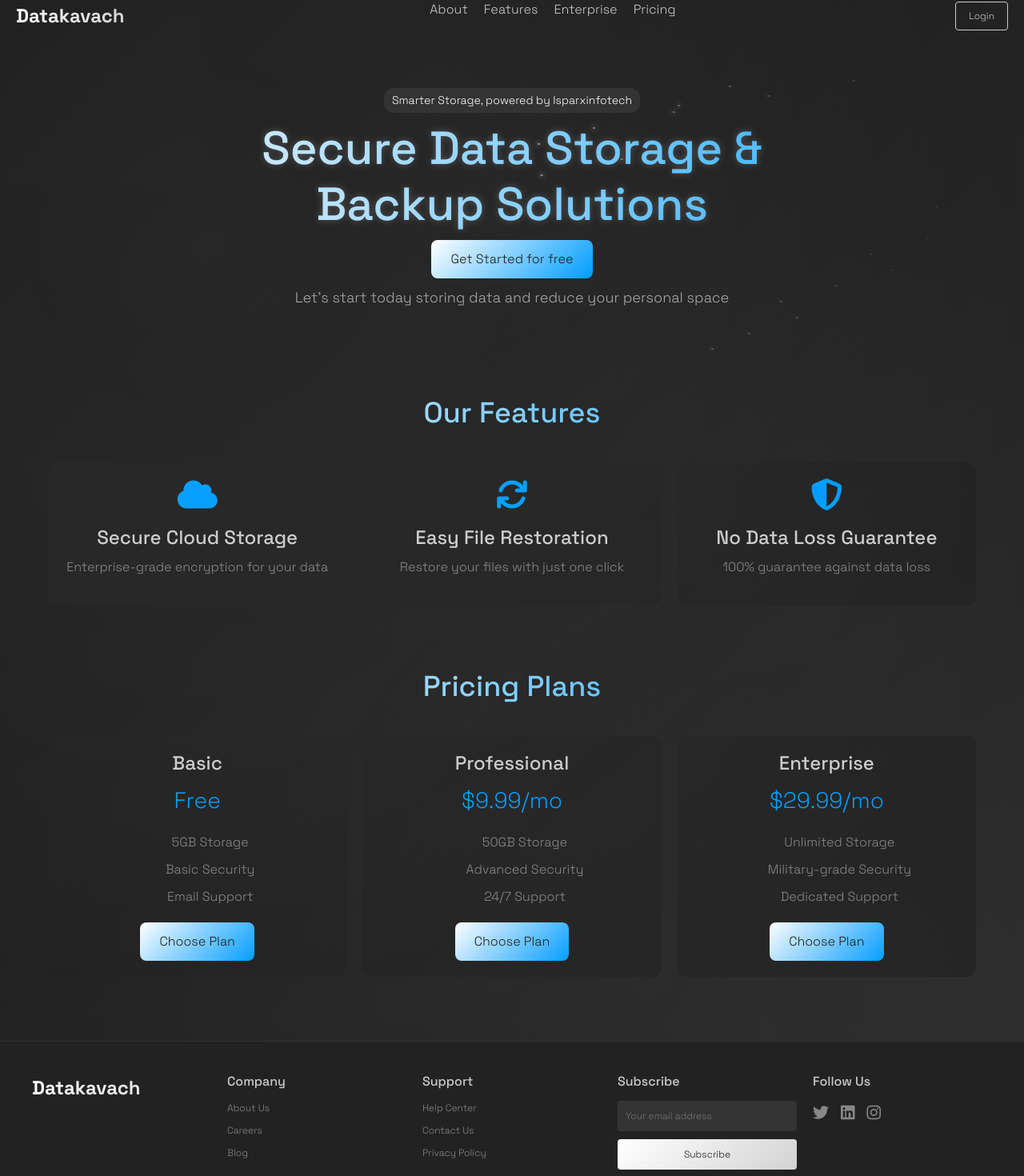
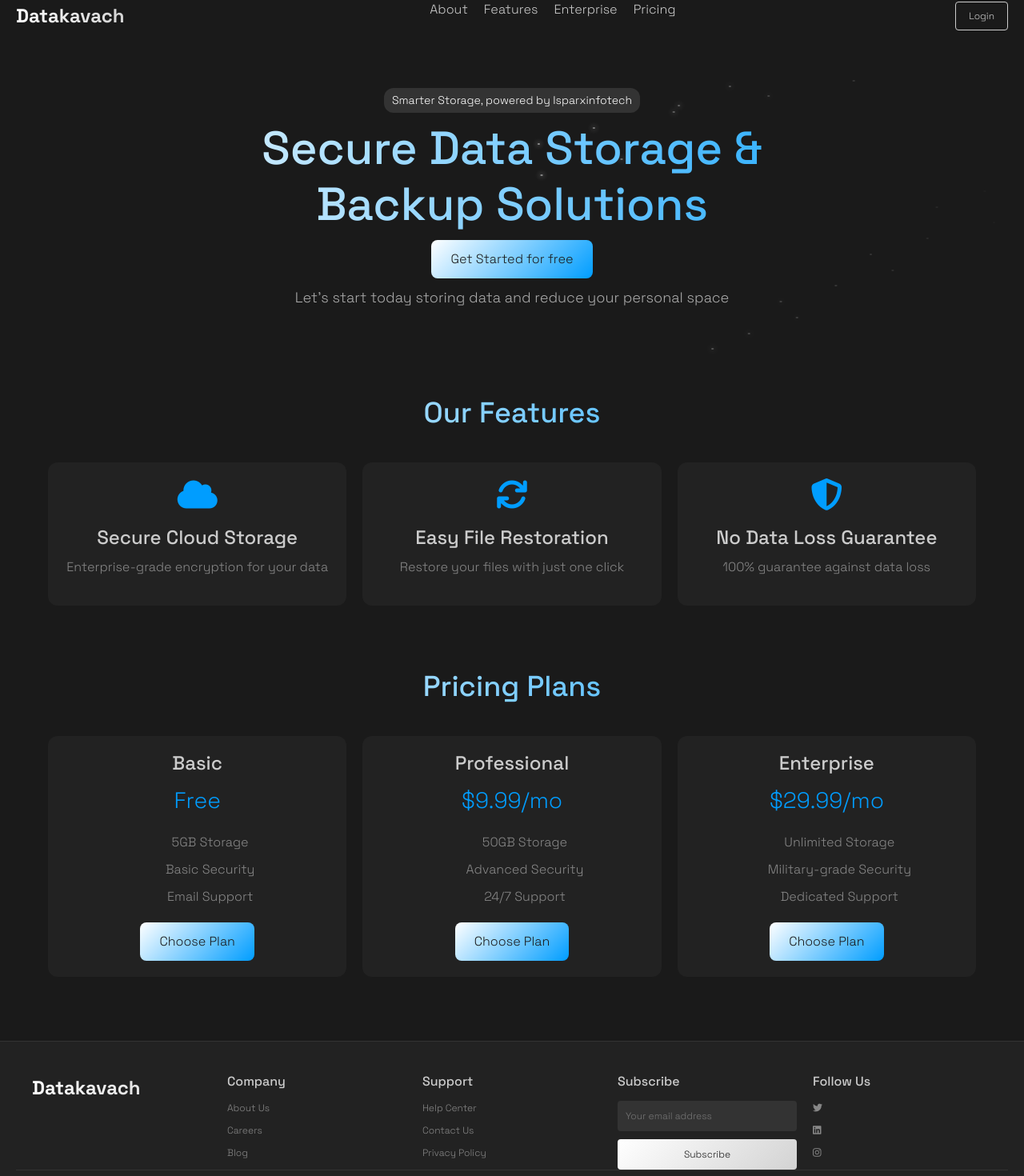
Before and after one commit to isparxinfotech/datakawach, an Angular app: page / in a window 1280 px wide. Shown: the part 20-1490 px from the top of the page at 80% size. Built offline with nearby package versions, Linux system fonts and the light colour scheme.

Commit message:
error slove landing page

```diff
--- a/angular.json
+++ b/angular.json
@@ -41,8 +41,8 @@
                 },
                 {
                   "type": "anyComponentStyle",
-                  "maximumWarning": "2kb",
-                  "maximumError": "4kb"
+                  "maximumWarning": "4kb",
+                  "maximumError": "6kb"
                 }
               ],
               "outputHashing": "all"
--- a/src/app/core/components/home/home.component.css
+++ b/src/app/core/components/home/home.component.css
@@ -3,21 +3,6 @@
   color: #fff;
   background: #1a1a1a;
   overflow-x: hidden;
-  position: relative;
-  background: linear-gradient(135deg, #1a1a1a, #2d2d2d);
-}
-
-.home-container::before {
-  content: '';
-  position: absolute;
-  top: 0;
-  left: 0;
-  width: 100%;
-  height: 100%;
-  background: radial-gradient(circle at 20% 20%, rgba(255, 255, 255, 0.05) 0%, transparent 70%),
-              radial-gradient(circle at 80% 80%, rgba(200, 200, 200, 0.03) 0%, transparent 60%);
-  z-index: 0;
-  animation: glow 10s infinite alternate;
 }
 
 .navbar {
@@ -32,15 +17,9 @@
 .logo {
   font-size: 24px;
   font-weight: bold;
-  background: linear-gradient(90deg, #ffffff, #d3d3d3);
+  background: linear-gradient(90deg, #fff, #d3d3d3);
   -webkit-background-clip: text;
-  background-clip: text;
   color: transparent;
-  transition: transform 0.3s ease;
-}
-
-.logo:hover {
-  transform: scale(1.1);
 }
 
 .navbar ul {
@@ -49,14 +28,13 @@
   gap: 20px;
 }
 
-.navbar ul li a {
-  text-decoration: none;
+.navbar a {
   color: #ccc;
   font-size: 16px;
-  transition: color 0.3s ease;
+  text-decoration: none;
 }
 
-.navbar ul li a:hover {
+.navbar a:hover {
   color: #d3d3d3;
 }
 
@@ -67,12 +45,10 @@
   padding: 8px 16px;
   border-radius: 4px;
   cursor: pointer;
-  transition: all 0.3s ease;
 }
 
 .login-btn:hover {
-  background: linear-gradient(135deg, #ffffff, #009dff);
-  border-color: #d3d3d3;
+  background: linear-gradient(135deg, #fff, #009dff);
   color: #1a1a1a;
 }
 
@@ -94,82 +70,42 @@
   z-index: 1;
 }
 
-.hero::before {
-  content: '';
-  position: absolute;
-  inset: 0;
-  background: repeating-radial-gradient(
-    circle,
-    rgba(255, 255, 255, 0.02) 0,
-    rgba(255, 255, 255, 0.02) 1px,
-    transparent 1px,
-    transparent 5px
-  );
-  opacity: 0.1;
-  z-index: -1;
-}
-
 .tagline {
   background: #333;
   padding: 5px 10px;
   border-radius: 12px;
   display: inline-block;
   font-size: 14px;
-  color: #ffffff;
-  transition: transform 0.3s ease;
-}
-
-.tagline:hover {
-  transform: scale(1.05);
-  box-shadow: 0 0 15px rgba(245, 245, 245, 0.725);
 }
 
 .hero h1 {
   font-size: 58px;
   margin: 10px 0;
-  background: linear-gradient(90deg, #ffffff, #009dff);
+  background: linear-gradient(90deg, #fff, #009dff);
   -webkit-background-clip: text;
-  background-clip: text;
   color: transparent;
-  text-shadow: 0 0 10px rgba(237, 237, 237, 0.26);
 }
 
 .hero p {
   color: #aaa;
   font-size: 18px;
   margin-bottom: 20px;
-  transition: color 0.3s ease;
-}
-
-.hero p:hover {
-  color: #ccc;
 }
 
 .cta-button {
-  background: linear-gradient(135deg, #ffffff, #009dff);
+  background: linear-gradient(135deg, #fff, #009dff);
   color: #1a1a1a;
   padding: 12px 24px;
   border: none;
   border-radius: 8px;
   cursor: pointer;
   font-size: 16px;
-  transition: transform 0.3s ease, box-shadow 0.3s ease;
-}
-
-.cta-button:hover {
-  transform: scale(1.05);
-  box-shadow: 0 0 15px rgba(211, 211, 211, 0.5);
 }
 
 .sub-text {
   color: #888;
   font-size: 14px;
   margin-top: 10px;
-  transition: color 0.3s ease;
-}
-
-.sub-text:hover {
-  color: #aaa;
 }
 
 /* Features Section */
@@ -183,9 +119,8 @@
 .features-section h2 {
   font-size: 36px;
   margin-bottom: 40px;
-  background: linear-gradient(90deg, #ffffff, #009dff);
+  background: linear-gradient(90deg, #fff, #009dff);
   -webkit-background-clip: text;
-  background-clip: text;
   color: transparent;
 }
 
@@ -199,11 +134,6 @@
   background: #222;
   border-radius: 12px;
   padding: 20px;
-  transition: box-shadow 0.3s ease;
-}
-
-.feature-card:hover {
-  box-shadow: 0 0 20px rgba(211, 211, 211, 0.2);
 }
 
 .feature-card i {
@@ -234,9 +164,8 @@
 .pricing-section h2 {
   font-size: 36px;
   margin-bottom: 40px;
-  background: linear-gradient(90deg, #ffffff, #009dff);
+  background: linear-gradient(90deg, #fff, #009dff);
   -webkit-background-clip: text;
-  background-clip: text;
   color: transparent;
 }
 
@@ -250,11 +179,6 @@
   background: #222;
   border-radius: 12px;
   padding: 20px;
-  transition: box-shadow 0.3s ease;
-}
-
-.pricing-card:hover {
-  box-shadow: 0 0 20px rgba(211, 211, 211, 0.2);
 }
 
 .pricing-card h3 {
@@ -274,7 +198,7 @@
   margin-bottom: 20px;
 }
 
-.pricing-card ul li {
+.pricing-card li {
   color: #888;
   font-size: 16px;
   margin-bottom: 10px;
@@ -293,7 +217,7 @@
 
 .particle {
   position: absolute;
-  background: rgb(255, 255, 255);
+  background: #fff;
   border-radius: 50%;
   width: 3px;
   height: 2px;
@@ -325,20 +249,9 @@
 .particle:nth-child(20) { top: 18%; animation-duration: 3.7s; animation-delay: 3.8s; }
 
 @keyframes moveParticle {
-  0% {
-    transform: translateX(0);
-    opacity: 0.6;
-    box-shadow: 0 0 6px 1.5px rgba(255, 255, 255, 0.5);
-  }
-  50% {
-    opacity: 0.2;
-    box-shadow: 0 0 9px 2px rgba(255, 255, 255, 0.3);
-  }
-  100% {
-    transform: translateX(calc(50vw - 50%));
-    opacity: 0;
-    box-shadow: 0 0 6px 1.5px rgba(255, 255, 255, 0.1);
-  }
+  0% { transform: translateX(0); opacity: 0.6; box-shadow: 0 0 6px 1.5px rgba(255, 255, 255, 0.5); }
+  50% { opacity: 0.2; box-shadow: 0 0 9px 2px rgba(255, 255, 255, 0.3); }
+  100% { transform: translateX(calc(50vw - 50%)); opacity: 0; box-shadow: 0 0 6px 1.5px rgba(255, 255, 255, 0.1); }
 }
 
 /* Footer Styles */
@@ -347,8 +260,6 @@
   padding: 40px 20px;
   margin-top: 40px;
   border-top: 1px solid #333;
-  position: relative;
-  z-index: 1;
 }
 
 .footer-container {
@@ -357,36 +268,30 @@
   display: grid;
   grid-template-columns: repeat(auto-fit, minmax(200px, 1fr));
   gap: 20px;
-  text-align: left;
 }
 
 .footer-logo {
   font-size: 24px;
   font-weight: bold;
-  background: linear-gradient(90deg, #ffffff, #d3d3d3);
+  background: linear-gradient(90deg, #fff, #d3d3d3);
   -webkit-background-clip: text;
-  background-clip: text;
   color: transparent;
-  margin-bottom: 10px;
 }
 
-.footer-links h4,
-.footer-subscribe h4,
-.footer-social h4 {
+.footer h4 {
   font-size: 16px;
   margin-bottom: 15px;
   color: #ccc;
 }
 
-.footer-links a {
+.footer a {
   display: block;
-  text-decoration: none;
   color: #888;
   margin-bottom: 10px;
-  transition: color 0.3s ease;
+  text-decoration: none;
 }
 
-.footer-links a:hover {
+.footer a:hover {
   color: #d3d3d3;
 }
 
@@ -403,27 +308,11 @@
 .subscribe-btn {
   width: 100%;
   padding: 10px;
-  background: linear-gradient(135deg, #ffffff, #d3d3d3);
+  background: linear-gradient(135deg, #fff, #d3d3d3);
   border: none;
   border-radius: 4px;
   color: #1a1a1a;
   cursor: pointer;
-  transition: transform 0.3s ease;
-}
-
-.subscribe-btn:hover {
-  transform: scale(1.05);
-}
-
-.social-icons a {
-  margin-right: 15px;
-  color: #888;
-  font-size: 20px;
-  transition: color 0.3s ease;
-}
-
-.social-icons a:hover {
-  color: #d3d3d3;
 }
 
 .footer-bottom {
@@ -431,72 +320,33 @@
   padding-top: 20px;
   color: #666;
   border-top: 1px solid #333;
-  margin-top: 20px;
-}
-
-/* Animations */
-@keyframes fadeIn {
-  from { opacity: 0; }
-  to { opacity: 1; }
-}
-
-@keyframes glow {
-  from { opacity: 0.5; }
-  to { opacity: 1; }
 }
 
 /* Responsive Design */
 @media (max-width: 768px) {
-  .navbar {
-    flex-wrap: wrap;
-  }
-  .menu-toggle {
-    display: block;
-  }
+  .navbar { flex-wrap: wrap; }
+  .menu-toggle { display: block; }
   .navbar nav {
     display: none;
     width: 100%;
     padding: 20px 0;
   }
-  .navbar nav.open {
-    display: block;
-  }
+  .navbar nav.open { display: block; }
   .navbar ul {
     flex-direction: column;
     align-items: center;
   }
-  .hero h1 {
-    font-size: 36px;
-  }
-  .feature-card, .pricing-card {
-    padding: 15px;
-  }
-  .footer-container {
-    grid-template-columns: 1fr;
-    text-align: center;
-  }
-  .social-icons {
-    justify-content: center;
-  }
+  .hero h1 { font-size: 36px; }
+  .feature-card, .pricing-card { padding: 15px; }
+  .footer-container { grid-template-columns: 1fr; text-align: center; }
   .particle {
     width: 2px;
     height: 1px;
     box-shadow: 0 0 4px 1px rgba(255, 255, 255, 0.4);
   }
   @keyframes moveParticle {
-    0% {
-      transform: translateX(0);
-      opacity: 0.6;
-      box-shadow: 0 0 4px 1px rgba(255, 255, 255, 0.4);
-    }
-    50% {
-      opacity: 0.2;
-      box-shadow: 0 0 6px 1.5px rgba(255, 255, 255, 0.2);
-    }
-    100% {
-      transform: translateX(calc(50vw - 50%));
-      opacity: 0;
-      box-shadow: 0 0 4px 1px rgba(255, 255, 255, 0.1);
-    }
+    0% { transform: translateX(0); opacity: 0.6; box-shadow: 0 0 4px 1px rgba(255, 255, 255, 0.4); }
+    50% { opacity: 0.2; box-shadow: 0 0 6px 1.5px rgba(255, 255, 255, 0.2); }
+    100% { transform: translateX(calc(50vw - 50%)); opacity: 0; box-shadow: 0 0 4px 1px rgba(255, 255, 255, 0.1); }
   }
 }
```
